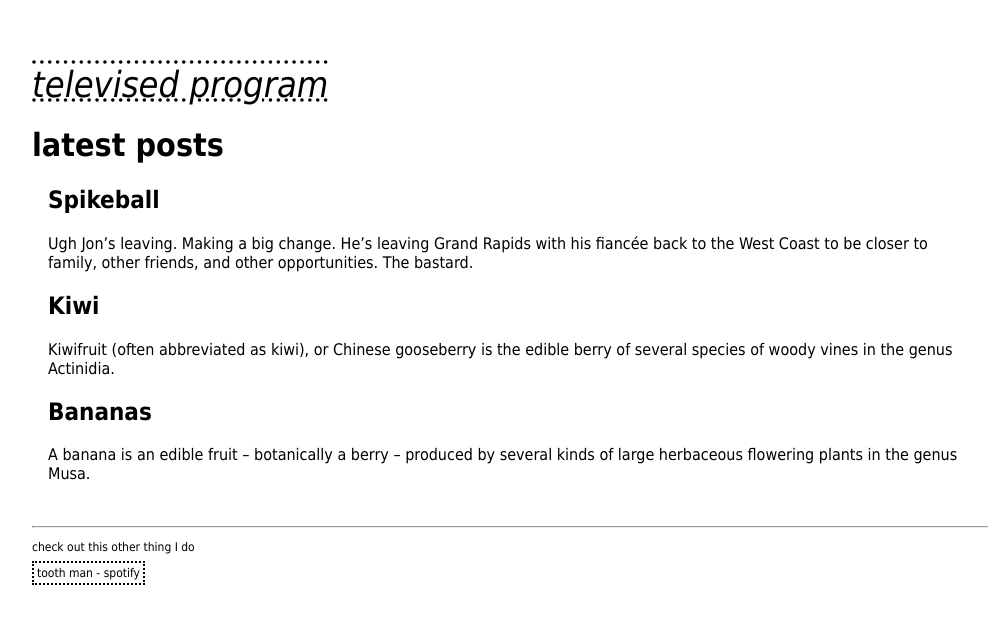
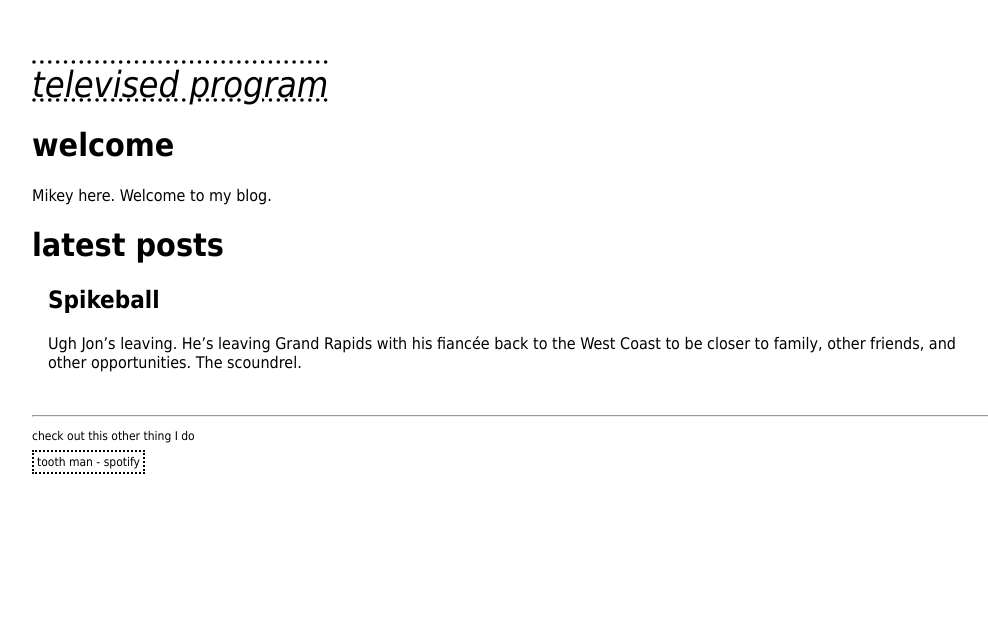
Before and after one commit to televised-program/televised-program.github.io, a Jekyll site: the page built from index.html, in a window 1280 px wide. Shown: the top 624 px of the page, without its empty margins (128-1116 px from the left). Built offline with Jekyll 4.4.1, drawn with Linux system fonts in a browser that asks for light colours.

Commit message:
Clean up text in Spikeball.md

```diff
--- a/_posts/2022-08-01-bananas.md
+++ /dev/null
@@ -1,12 +0,0 @@
----
-author: jill
----
-
-A banana is an edible fruit – botanically a berry – produced by several
-kinds of large herbaceous flowering plants in the genus Musa.
-
-In some countries, bananas used for cooking may be called "plantains",
-distinguishing them from dessert bananas. The fruit is variable in size,
-color, and firmness, but is usually elongated and curved, with soft
-flesh rich in starch covered with a rind, which may be green, yellow,
-red, purple, or brown when ripe.
--- a/_posts/2023-09-01-kiwi.md
+++ /dev/null
@@ -1,12 +0,0 @@
----
-layout: post
-author: ted
----
-Kiwifruit (often abbreviated as kiwi), or Chinese gooseberry is the
-edible berry of several species of woody vines in the genus Actinidia.
-
-The most common cultivar group of kiwifruit is oval, about the size of
-a large hen's egg (5–8 cm (2.0–3.1 in) in length and 4.5–5.5 cm
-(1.8–2.2 in) in diameter). It has a fibrous, dull greenish-brown skin
-and bright green or golden flesh with rows of tiny, black, edible
-seeds. The fruit has a soft texture, with a sweet and unique flavor.
--- a/_posts/2026-06-05-Spikeball.md
+++ b/_posts/2026-06-05-Spikeball.md
@@ -4,17 +4,38 @@ title: Spikeball
 ---
 
 ## Ugh
-Jon's leaving. Making a big change. He's leaving Grand Rapids with his fiancée back to the West Coast to be closer to family, other friends, and other opportunities. The bastard.
+Jon's leaving. He's leaving Grand Rapids with his fiancée back to the West Coast to be closer to family, other friends, and other opportunities. The scoundrel.
 
-Jon's been my buddy since 2022. For his birthday this year, he wanted to do a beach Spikeball (also known as Roundnet) day with our Spikeball friends (also known as Roundnet friends). If you don't know what Spikeball is...boy oh boy you're about to find out through about 30 photographs.
- asdf .
+{% for photo in site.static_files %}
+{% if photo.path contains 'jon-bday-2026-blues-2.jpg' %}
+<img src="{{ photo.path | relative_url }}"/>
+<p class="image-description">The scoundrel in question</p>
+{% endif %}
+{% endfor %}
+
+Jon's been my buddy since 2022. For his birthday this year, he wanted to do a beach Spikeball day with our Spikeball friends. If you don't know what Spikeball is...boy oh boy you're about to find out through about 30 photographs.
 
 ## About 30 photographs
 {% for photo in site.static_files %}
-{% if photo.path contains 'jon-bday-2026' %}
+{% if photo.path contains 'jon-bday-2026-blues-2.jpg' %}
+{% elsif photo.path contains 'jon-bday-2026-browns-9.jpg' %}
+{% elsif photo.path contains 'jon-bday-2026' %}
 <img src="{{ photo.path | relative_url }}" />
 {% endif %}
 {% endfor %}
 
-## Spikeball
-Spikeball has been a great reason for us to get together. Something to talk about, to bond around. They should've called the game Bond Around Net. Cheers to Spikeball! Cheers to beach days! Cheers to change!
+## What's that now? The pictures don't help you understand Spikeball?
+I guess these don't really explain it that well. In short, the sport has been a great reason for us to get together. Something to talk about, to bond around. They should've called it Bond Around Net. Hopefully that helps clear things up.
+
+## Ugh
+Jon's leaving. It feels impossible to say goodbye to someone you know you'll be close to for the rest of your life. You know it's not goodbye, but it's something _like_ goodbye. It's something like "This isn't going to be the same anymore."
+
+This will be one of our last game days all together, at least with this crew. In this era of our lives.
+
+I know that things change, but change kind of sucks sometimes. Having a day like this, where we can revel in our victories and losses, makes it suck less. I'm glad to have these moments together.
+
+{% for photo in site.static_files %}
+{% if photo.path contains 'jon-bday-2026-browns-9.jpg' %}
+<img src="{{ photo.path | relative_url }}" />
+{% endif %}
+{% endfor %}
--- a/_sass/main.scss
+++ b/_sass/main.scss
@@ -81,6 +81,7 @@ footer {
   background-color: lightgrey;
 }
 
+// images
 img {
   max-width: 80%;
   height: auto;
@@ -90,3 +91,10 @@ img {
   margin-right: auto;
   border-radius: 8px; /* Standard rounded corners */
 }
+
+.image-description {
+  font-size: smaller;
+  text-align: center;
+  color: grey;
+  font-style: italic;
+}
--- a/index.html
+++ b/index.html
@@ -3,6 +3,12 @@ layout: default
 title: televised program
 permalink: /
 ---
+
+
+<h1>welcome</h1>
+<p>Mikey here. Welcome to my blog.
+</p>
+
 
 <h1>latest posts</h1>
 <ul>
```
